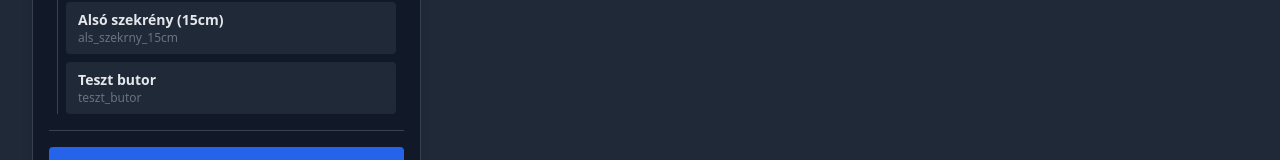
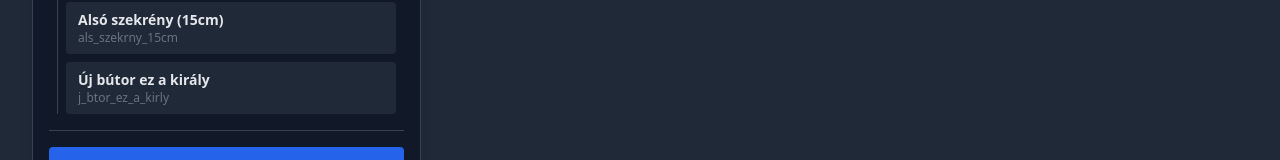
Before and after one commit to vzsozs/butortervezo-3d, a Vue app: page /admin in a window 1280 px wide. Shown: the part 776-936 px from the top of the page. Built offline with nearby package versions, Linux system fonts and the light colour scheme; the HTML template or start-up script is replaced by a standard one.

Commit message:
v0.22.8 - Layouts atalakitas - 0.3

```diff
--- a/public/database/furniture.json
+++ b/public/database/furniture.json
@@ -321,13 +321,14 @@
     ]
   },
   {
-    "id": "teszt_butor",
-    "name": "Teszt butor",
+    "id": "j_btor_ez_a_kirly",
+    "name": "Új bútor ez a király",
     "category": "bottom_cabinets",
     "componentSlots": [
       {
         "slotId": "corpus_1",
-        "name": "Korpusz",
+        "name": "Korpusz 1",
+        "componentType": "corpuses",
         "defaultComponent": "corpus_bottom_60",
         "allowedComponents": [
           "corpus_bottom_60"
@@ -355,7 +356,8 @@
         "componentType": "fronts",
         "defaultComponent": "front_bottom_keretes_60_l",
         "allowedComponents": [
-          "front_bottom_keretes_30_l"
+          "front_bottom_keretes_60_l",
+          "front_bottom_sima_60_l"
         ],
         "position": {
           "x": 0,
@@ -373,7 +375,7 @@
           "z": 1
         },
         "isAutoGenerated": true,
-        "slotId": "slot_root_attach_front_full_L_schema_1764133626475",
+        "slotId": "slot_root_attach_front_full_L_schema_1764146474531",
         "attachToSlot": "corpus_1",
         "useAttachmentPoint": "attach_front_full_L"
       },
@@ -391,7 +393,7 @@
         },
         "rotation": {
           "x": 0,
-          "y": 0,
+          "y": 1.5707963267948966,
           "z": 0
         },
         "scale": {
@@ -400,9 +402,78 @@
           "z": 1
         },
         "isAutoGenerated": true,
-        "slotId": "slot_root_attach_front_full_L_attach_handle_vertical_L_schema_1764133626475",
-        "attachToSlot": "slot_root_attach_front_full_L_schema_1764133626475",
+        "slotId": "slot_root_attach_front_full_L_attach_handle_vertical_L_schema_1764146474531",
+        "attachToSlot": "slot_root_attach_front_full_L_schema_1764146474531",
         "useAttachmentPoint": "attach_handle_vertical_L"
+      },
+      {
+        "slotId": "front_1",
+        "name": "Ajtó 1",
+        "componentType": "fronts",
+        "allowedComponents": [
+          "front_bottom_keretes_60_l"
+        ],
+        "defaultComponent": "front_bottom_keretes_60_l",
+        "position": {
+          "x": 0,
+          "y": 0,
+          "z": 0
+        },
+        "rotation": {
+          "x": 1.5707963267948966,
+          "y": 4.71238898038469,
+          "z": 0
+        },
+        "scale": {
+          "x": 1,
+          "y": 1,
+          "z": 1
+        },
+        "attachToSlot": "corpus_1",
+        "useAttachmentPoint": "attach_front_full_L",
+        "attachmentMapping": {
+          "front_bottom_keretes_60_l": [
+            "attach_front_full_L"
+          ]
+        }
+      },
+      {
+        "slotId": "leg_1",
+        "name": "Láb 1",
+        "componentType": "legs",
+        "allowedComponents": [
+          "lab_butorlaplab_60cm",
+          "lab_csolab"
+        ],
+        "defaultComponent": "lab_butorlaplab_60cm",
+        "position": {
+          "x": 0,
+          "y": 0,
+          "z": 0
+        },
+        "rotation": {
+          "x": 1.5707963267948966,
+          "y": 4.71238898038469,
+          "z": 0
+        },
+        "scale": {
+          "x": 1,
+          "y": 1,
+          "z": 1
+        },
+        "attachToSlot": "corpus_1",
+        "useAttachmentPoint": "attach_leg_frontLeft",
+        "attachmentMapping": {
+          "lab_butorlaplab_60cm": [
+            "attach_leg_frontLeft"
+          ],
+          "lab_csolab": [
+            "attach_leg_frontRight",
+            "attach_leg_backLeft",
+            "attach_leg_frontLeft",
+            "attach_leg_backRight"
+          ]
+        }
       }
     ],
     "slotGroups": [
@@ -410,71 +481,7 @@
         "groupId": "layouts",
         "name": "Layouts",
         "controlType": "schema_select",
-        "schemas": [
-          {
-            "id": "schema_1764133626475",
-            "name": "Balos",
-            "type": "front",
-            "apply": {
-              "root__attach_front_full_L": "front_bottom_keretes_60_l",
-              "root__attach_front_full_L__attach_handle_vertical_L": "fogantyu_hosszukas"
-            },
-            "slotProperties": {
-              "root__attach_front_full_L": {
-                "rotation": {
-                  "x": 1.5707963267948966,
-                  "y": 4.71238898038469,
-                  "z": 0
-                }
-              }
-            }
-          },
-          {
-            "id": "schema_1764133670680",
-            "name": "Jobbos",
-            "type": "front",
-            "apply": {
-              "root__attach_front_full_R": "front_bottom_keretes_60_r",
-              "root__attach_front_full_R__attach_handle_vertical_R": "fogantyu_hosszukas"
-            },
-            "slotProperties": {
-              "root__attach_front_full_R": {
-                "rotation": {
-                  "x": 1.5707963267948966,
-                  "y": 4.71238898038469,
-                  "z": 0
-                }
-              }
-            }
-          },
-          {
-            "id": "schema_1764135178095",
-            "name": "Kétajtós",
-            "type": "front",
-            "apply": {
-              "root__attach_front_full_L": "front_bottom_keretes_30_l",
-              "root__attach_front_full_R": "front_bottom_keretes_30_r",
-              "root__attach_front_full_L__attach_handle_verticall_L": "fogantyu_hosszukas",
-              "root__attach_front_full_R__attach_handle_vertical_R": "fogantyu_hosszukas"
-            },
-            "slotProperties": {
-              "root__attach_front_full_L": {
-                "rotation": {
-                  "x": 1.5707963267948966,
-                  "y": 4.71238898038469,
-                  "z": 0
-                }
-              },
-              "root__attach_front_full_R": {
-                "rotation": {
-                  "x": 1.5707963267948966,
-                  "y": 4.71238898038469,
-                  "z": 0
-                }
-              }
-            }
-          }
-        ],
+        "schemas": [],
         "controlledSlots": []
       }
     ]
--- a/src/components/admin/SchemaSlotCard.vue
+++ b/src/components/admin/SchemaSlotCard.vue
@@ -172,7 +172,8 @@ function rotate(axis: 'x' | 'y' | 'z', degrees: number) {
       <SchemaSlotCard v-for="childPoint in childPoints" :key="childPoint.id" :pointId="childPoint.id"
         :parentPath="currentPath" :schema="schema" :allowedTypes="childPoint.allowedComponentTypes"
         :depth="(depth || 0) + 1" :getSlot="getSlot" @update:schema="(p, c) => emit('update:schema', p, c)"
-        @update:slot="(id, u) => emit('update:slot', id, u)" />
+        @update:slot="(id, u) => emit('update:slot', id, u)"
+        @update:schema-property="(p, u) => emit('update:schema-property', p, u)" />
     </div>
 
   </div>
--- a/src/components/admin/SlotNode.vue
+++ b/src/components/admin/SlotNode.vue
@@ -219,8 +219,10 @@ function rotate(axis: 'x' | 'y' | 'z', degrees: number) {
         <p class="admin-input bg-gray-700/50 text-gray-400 select-none">{{ node.slotId }}</p>
 
         <label class="admin-label justify-self-end">attachToSlot</label>
+        <!-- JAVÍTÁS: w-full és truncate hozzáadva -->
         <select :value="node.attachToSlot"
-          @change="updateSlot('attachToSlot', ($event.target as HTMLSelectElement).value)" class="admin-select">
+          @change="updateSlot('attachToSlot', ($event.target as HTMLSelectElement).value)"
+          class="admin-select w-full truncate">
           <option value="">-- Gyökér elem --</option>
           <option v-for="slotId in availableParentSlots" :key="slotId" :value="slotId">{{ slotId }}</option>
         </select>
@@ -232,8 +234,10 @@ function rotate(axis: 'x' | 'y' | 'z', degrees: number) {
         <p class="admin-input bg-gray-700/50 text-gray-400 select-none">{{ node.componentType }}</p>
 
         <label class="admin-label justify-self-end">defaultComponent</label>
+        <!-- JAVÍTÁS: w-full és truncate hozzáadva -->
         <select v-if="node.componentType" :value="node.defaultComponent"
-          @change="updateSlot('defaultComponent', ($event.target as HTMLSelectElement).value)" class="admin-select">
+          @change="updateSlot('defaultComponent', ($event.target as HTMLSelectElement).value)"
+          class="admin-select w-full truncate">
           <option v-for="comp in allComponentsForType.filter(c => node.allowedComponents?.includes(c.id))"
             :key="comp.id" :value="comp.id">{{ comp.name }}</option>
         </select>
```
Also changed, not shown: src/components/admin/FurnitureEditor.vue (+157 -90 lines).
